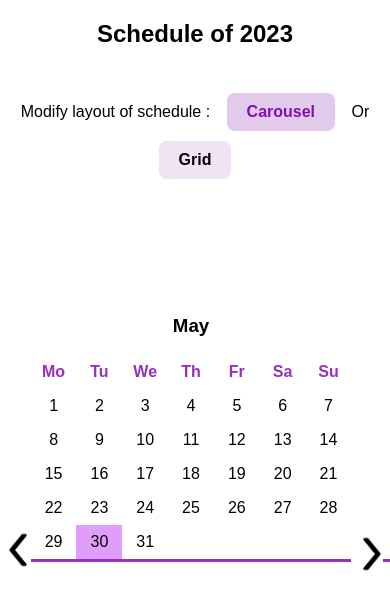
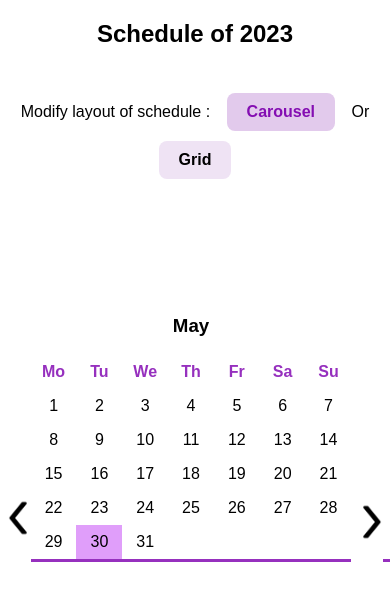
Before and after one commit to Modeste20/Calendrier2023, a plain HTML site: page Calendrier2023/index.html in a window 390 px wide. Both pictures are taken after a click on the element "Carousel". Drawn offline with Linux system fonts and the light colour scheme.

Commit message:
Update calendrier.css

```diff
--- a/Calendrier2023/calendrier.css
+++ b/Calendrier2023/calendrier.css
@@ -98,7 +98,7 @@ body > section span.arrow.arrow-right  {
     }
 
     body > section  span.arrow  {
-        top:65%;
+        top:61%;
     }
 }
 
```
